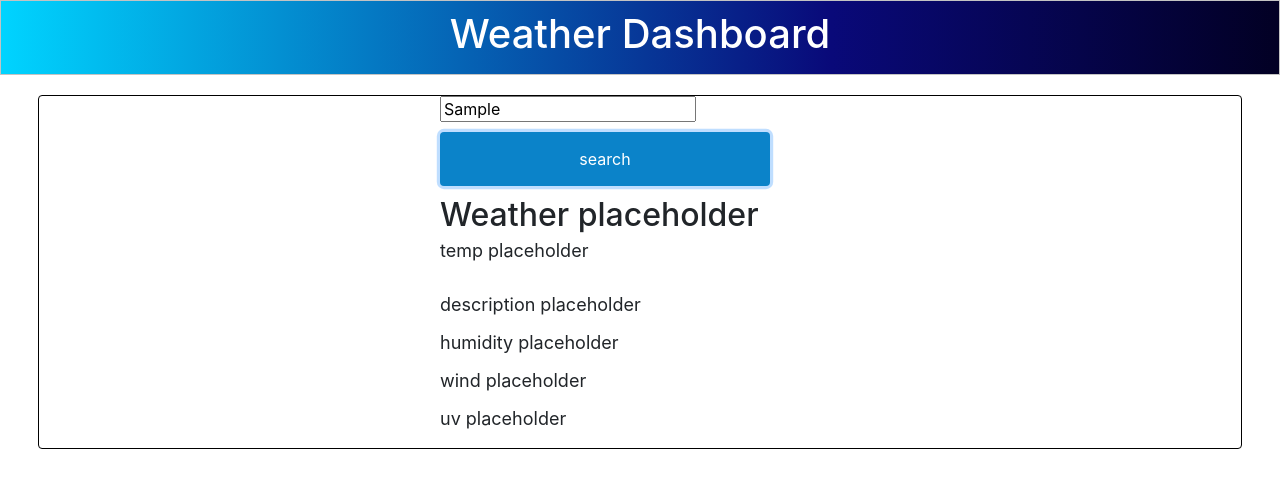
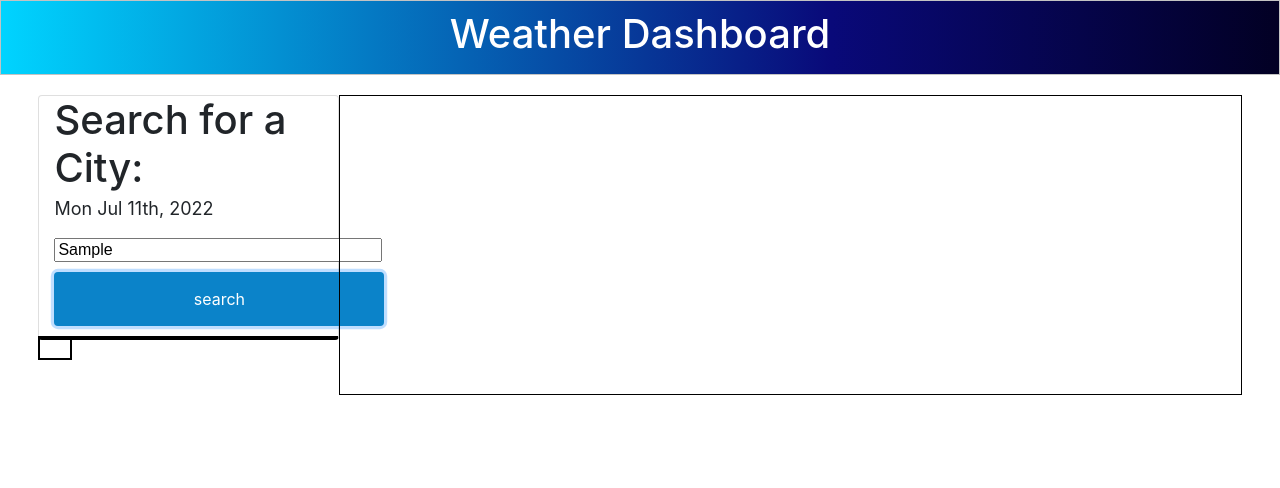
Before and after one commit to SamRebilas/Weather-Dashboard-of-Pain-and-Suffering, a plain HTML site: page index.html in a window 1280 px wide. Both pictures are taken after typing "Sample" into the empty fields and a click on the button "search". Drawn offline with nearby package versions, Linux system fonts and the light colour scheme; no server answers.

Commit message:
js display weather function is working, fixed css to diplay in propper sections of screen and used moment to show current date

```diff
--- a/assets/js/script.js
+++ b/assets/js/script.js
@@ -1,8 +1,36 @@
-var apiKey =  "2eaaf63cfb416bf2e134c49946bd1b16"
+const apiKey =  "2eaaf63cfb416bf2e134c49946bd1b16"
 
-function weather (){
-    fetch("https://api.openweathermap.org/data/2.5/weather?q=Austin&appid=2eaaf63cfb416bf2e134c49946bd1b16"
-    ).then((response) => response.json())
-    .then((data) => console.log(data))
+
+$(document).ready(function(){
+    $("#date").text( moment().format('ddd MMM Do, YYYY'))
 }
-weather()
+)
+
+function weather (city){
+    fetch("https://api.openweathermap.org/data/2.5/weather?q="
+    + city +"&appid=" + apiKey
+    )
+    .then((response) => response.json())
+    .then((data) => this.displayWeather(data))
+}
+function displayWeather (data) {
+const {name} = data
+document.querySelector(".city").innerHTML = name
+const {temp} = data.main
+document.querySelector(".temp").innerHTML = "Temperature: " + temp
+const { speed } = data.wind
+document.querySelector(".wind").innerHTML = "Wind: " + speed
+const {humidity} = data.main
+document.querySelector(".humidity").innerHTML = "Humidity: " + humidity
+}
+{
+    function search(){
+        this.weather(document.querySelector(".search-bar").value)
+    }
+}
+
+
+
+document.querySelector(".btn").addEventListener("click", function(){
+    search()
+})
--- a/assets/style/style.css
+++ b/assets/style/style.css
@@ -23,33 +23,34 @@
 
   }
   .card{
-    border: 1px solid black;
-    display: flex;
-    flex-wrap: wrap;
+
+
     align-content: center;
+    float: left;
+    justify-content: center;
+    border-bottom: 4px solid black;
 
-    justify-content: center;
   }
   .description{
     margin-bottom: 20px;
     font-size: large;
   }
 
-  .box{
+  .weather{
     width: 1400px;
     height: 300px;
     padding: 50px;
     border: 1px solid black;
-    display: flex;
+
     float: right;
 
 
 
   }
-  .input{
-    text-align: center;
+  .search-bar{
+
     font-family: Arial, Helvetica, sans-serif;
-    font-weight: bold;
+    width: 82%;
   }
   .btn{
     background-color: #0b83c9; /* Green */
@@ -92,3 +93,10 @@
     margin-bottom: 20px;
     font-size: large;
   }
+  .date{
+    font-size: large;
+    margin-bottom: 20px;
+  }
+  .day1{
+    border: 2px solid black;
+  }
--- a/index.html
+++ b/index.html
@@ -17,22 +17,32 @@
         <h1 >Weather Dashboard</h1>
     </header>
 <main>
-<div class="card">
+<div class="card col-12 col-md-3">
+    <h1>Search for a City:</h1>
+    <div class="date" id="date"></div>
     <div class="search">
         <input type="text" class="search-bar" placeholder="search">
         <button class="btn">search</button>
     </div>
-    <div class="weather">
-        <h2 class="city">Weather placeholder</h2>
-        <div class="temp">temp placeholder</div>
-        <img src="" alt="" class="icon" />
-        <div class="description">description placeholder</div>
-        <div class="humidity">humidity placeholder</div>
-        <div class="wind">wind placeholder</div>
-        <div class="uv-index">uv placeholder</div>
-    </div>
+
+</div>
+<div class="weather col-12 col-md-9">
+    <h2 class="city"></h2>
+
+    <div class="temp"></div>
+    <div class="humidity"></div>
+    <div class="wind"></div>
+    <div class="uv-index"></div>
 </div>
 
+<div class="5day">
+
+<card class="day1 col-12 col-md-1" id="day1">
+
+
+</card>
+
+</div>
 </main>
 
 
@@ -41,5 +51,6 @@
 
 
     <script src="https://code.jquery.com/jquery-3.4.1.min.js"></script>
+    <script src="https://cdnjs.cloudflare.com/ajax/libs/moment.js/2.24.0/moment.min.js"></script>
     <script src="./assets/js/script.js"></script>
 </body>
```
